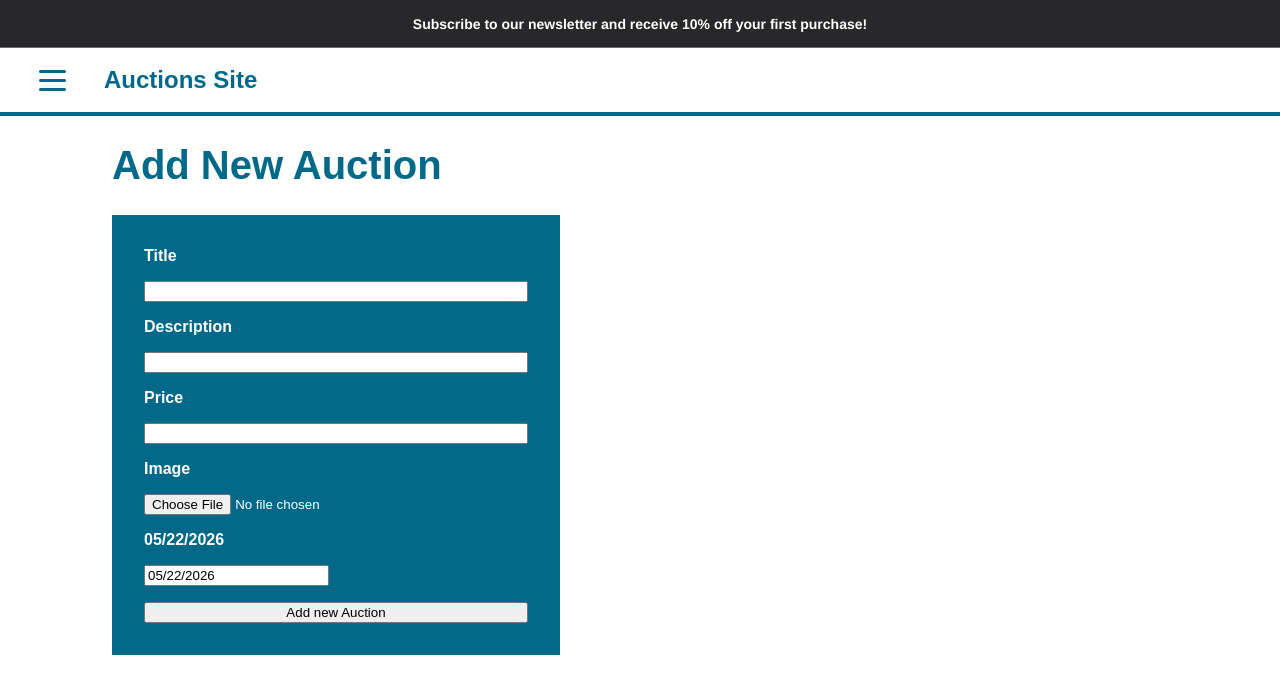
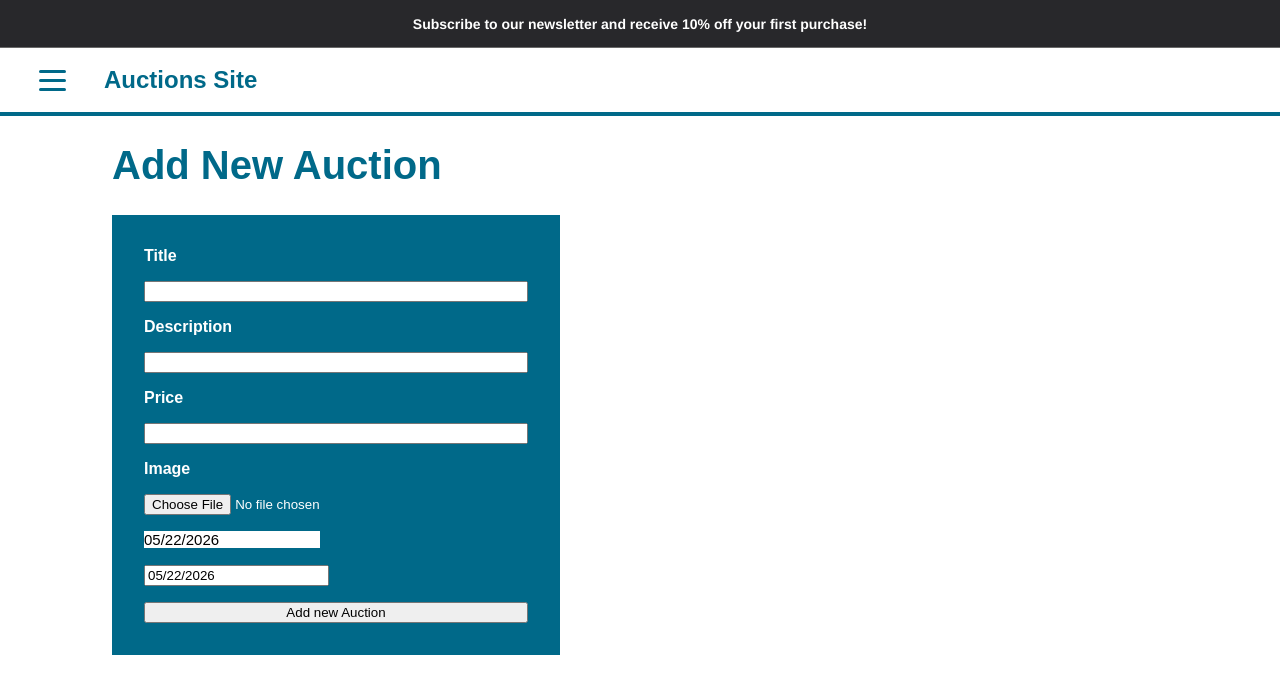
Before and after one commit to Erik8901/AuctionSite, a React (Vite) app in the folder Frontend/auctions-app/: page /add-new-auction in a window 1280 px wide. Shown: the top 694 px of the page. Built offline with nearby package versions, Linux system fonts and the light colour scheme; sample sign-in values are in the browser's storage.

Commit message:
minor_css

```diff
--- a/Frontend/auctions-app/src/pages/AddAuctionPage/AddAuctionpage.css
+++ b/Frontend/auctions-app/src/pages/AddAuctionPage/AddAuctionpage.css
@@ -23,6 +23,13 @@
 
 #root>div.add-auction-container>form>div>div>div:nth-child(1)>div>input[type=text] {
 	all: unset;
+	font-weight: normal;
+	background: #fff;
+	position: relative;
+	display: inline-block;
+	width: 11rem;
+	color: #000;
+	font-size: 15px;
 }
 
 .btn-add-new-auction {
```
Also changed, not shown: 15 other files (tests, documents, lock files or other folders).
